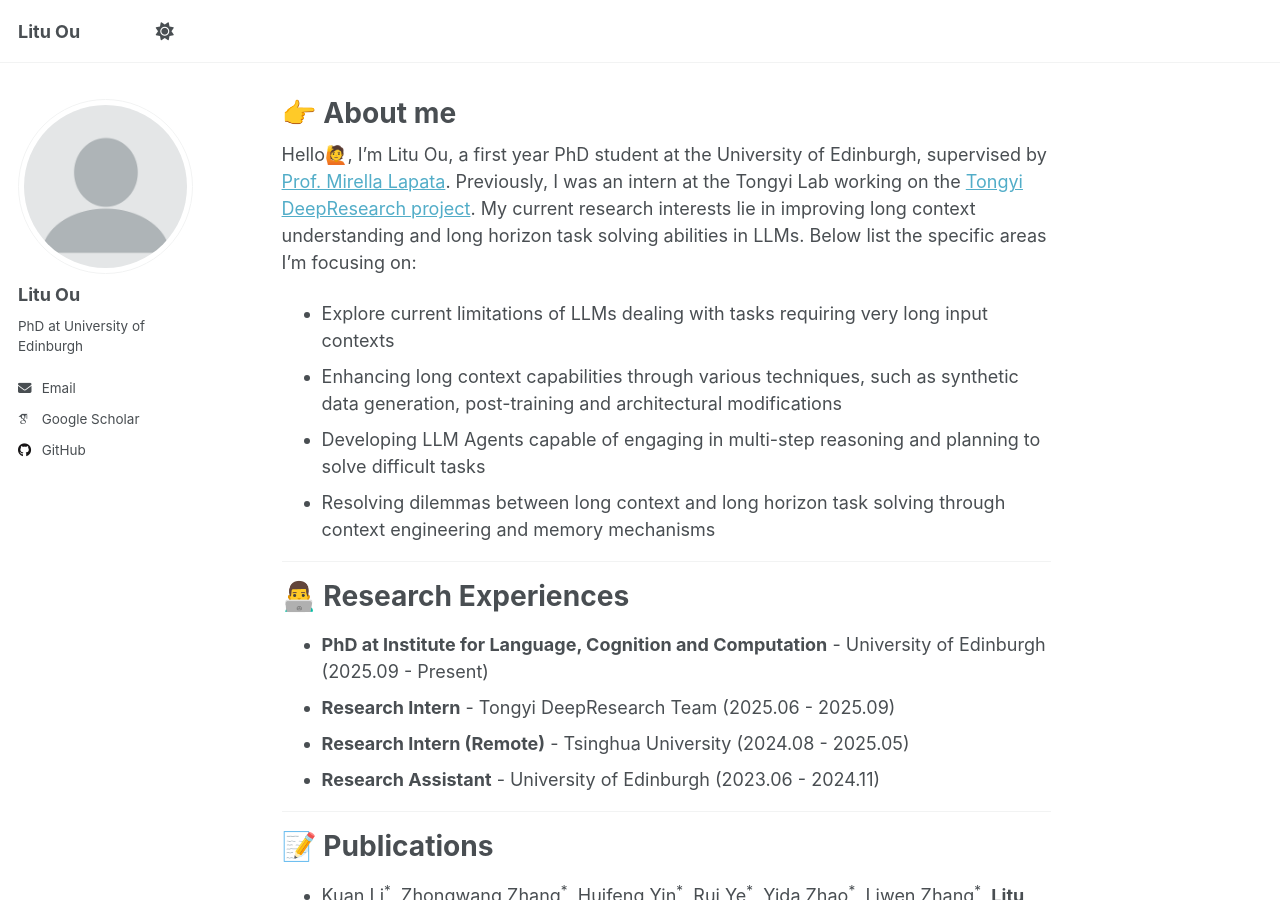
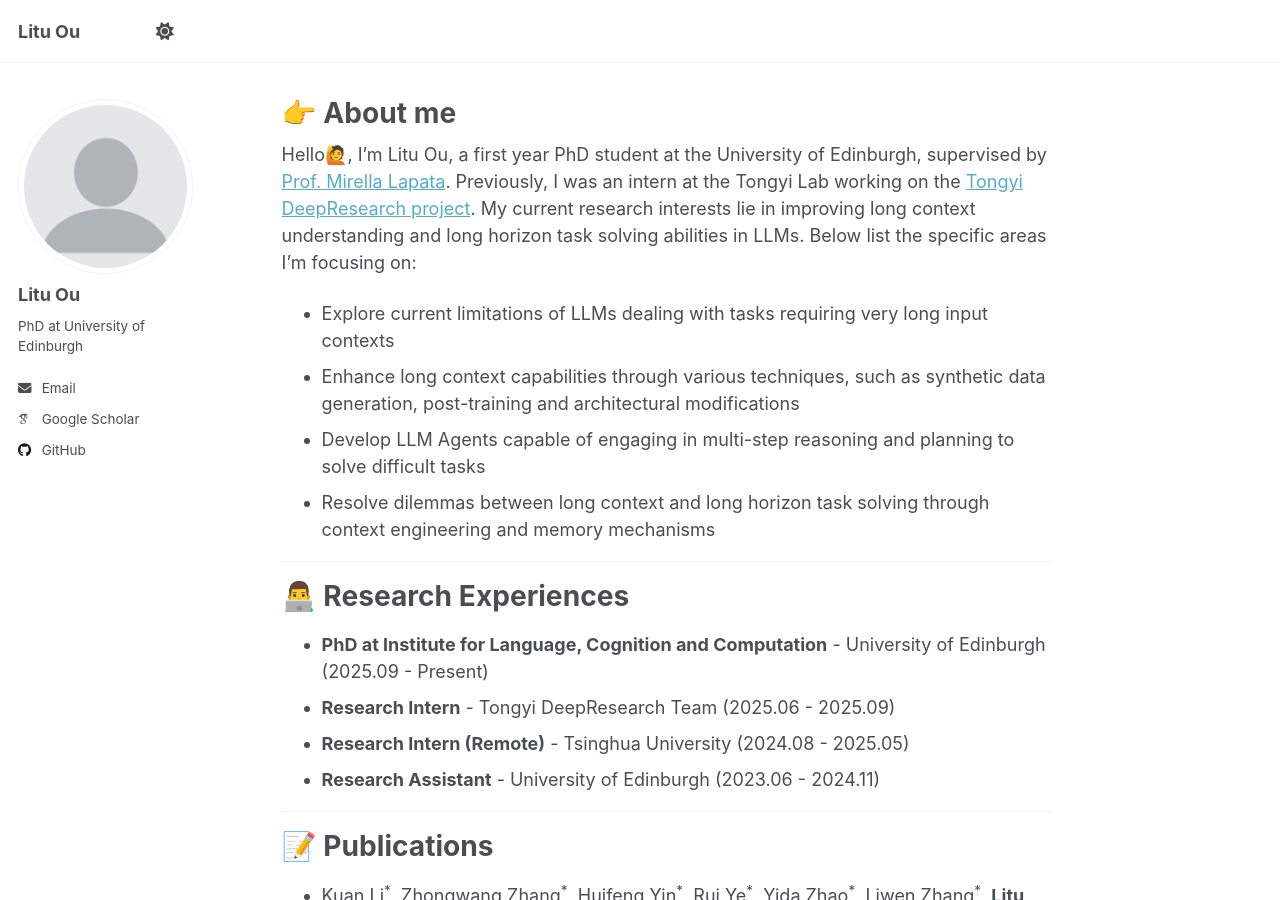
Before and after one commit to Leonard907/Leonard907.github.io, a Jekyll site: the page built from _pages/about.md, in a window 1280 px wide and 900 px high. Built offline with Jekyll 4.4.1, drawn with Linux system fonts in a browser that asks for light colours; some web fonts are replaced; a script that is not in the unit is left out.

Commit message:
fix expressions

```diff
--- a/_pages/about.md
+++ b/_pages/about.md
@@ -10,9 +10,9 @@ redirect_from:
 Hello🙋, I'm Litu Ou, a first year PhD student at the University of Edinburgh, supervised by [Prof. Mirella Lapata](https://homepages.inf.ed.ac.uk/mlap/). Previously, I was an intern at the Tongyi Lab working on the [Tongyi DeepResearch project](https://github.com/Alibaba-NLP/DeepResearch). My current research interests lie in improving long context understanding and long horizon task solving abilities in LLMs. Below list the specific areas I'm focusing on:
 
 - Explore current limitations of LLMs dealing with tasks requiring very long input contexts
-- Enhancing long context capabilities through various techniques, such as synthetic data generation, post-training and architectural modifications
-- Developing LLM Agents capable of engaging in multi-step reasoning and planning to solve difficult tasks
-- Resolving dilemmas between long context and long horizon task solving through context engineering and memory mechanisms
+- Enhance long context capabilities through various techniques, such as synthetic data generation, post-training and architectural modifications
+- Develop LLM Agents capable of engaging in multi-step reasoning and planning to solve difficult tasks
+- Resolve dilemmas between long context and long horizon task solving through context engineering and memory mechanisms
 
 ---
 
```
